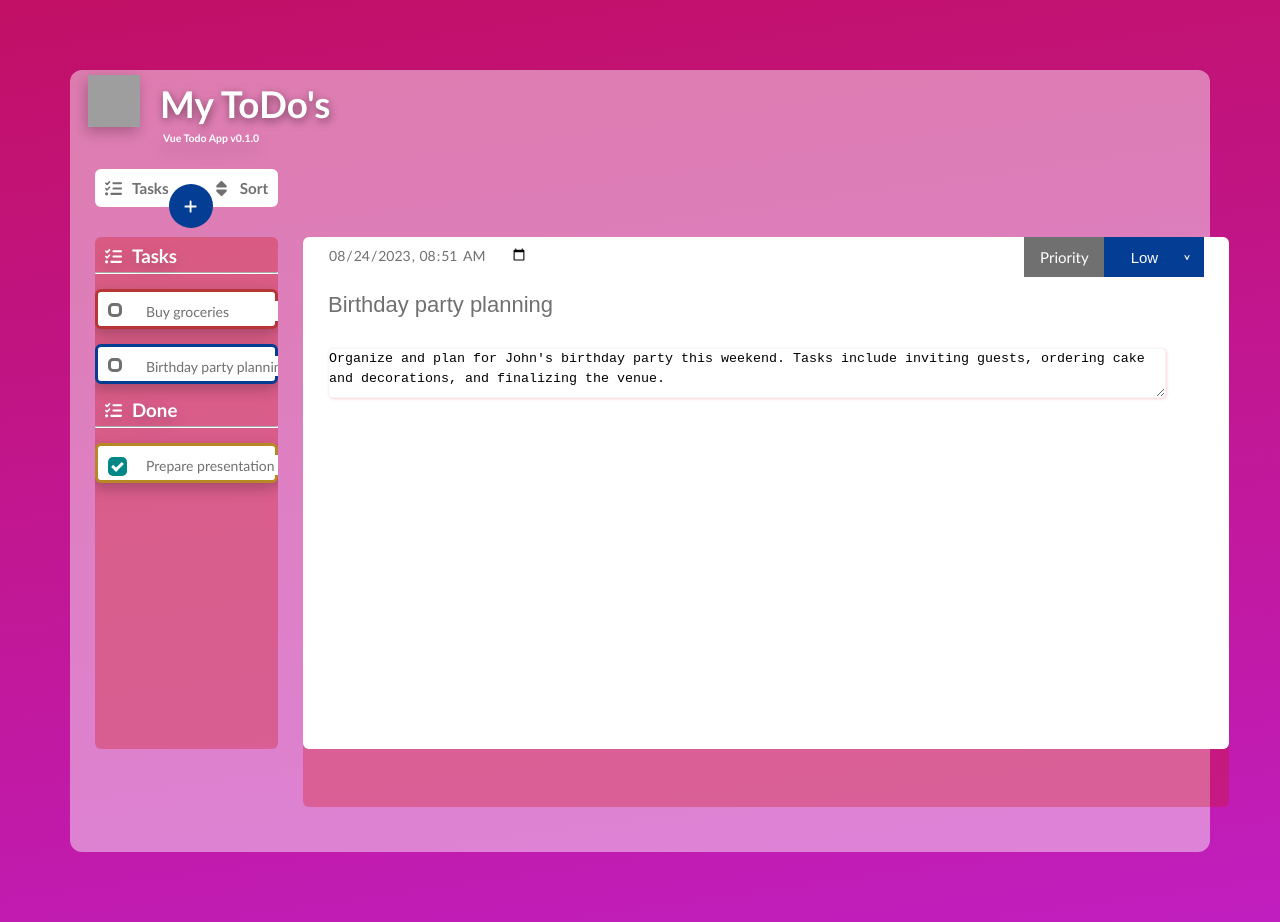
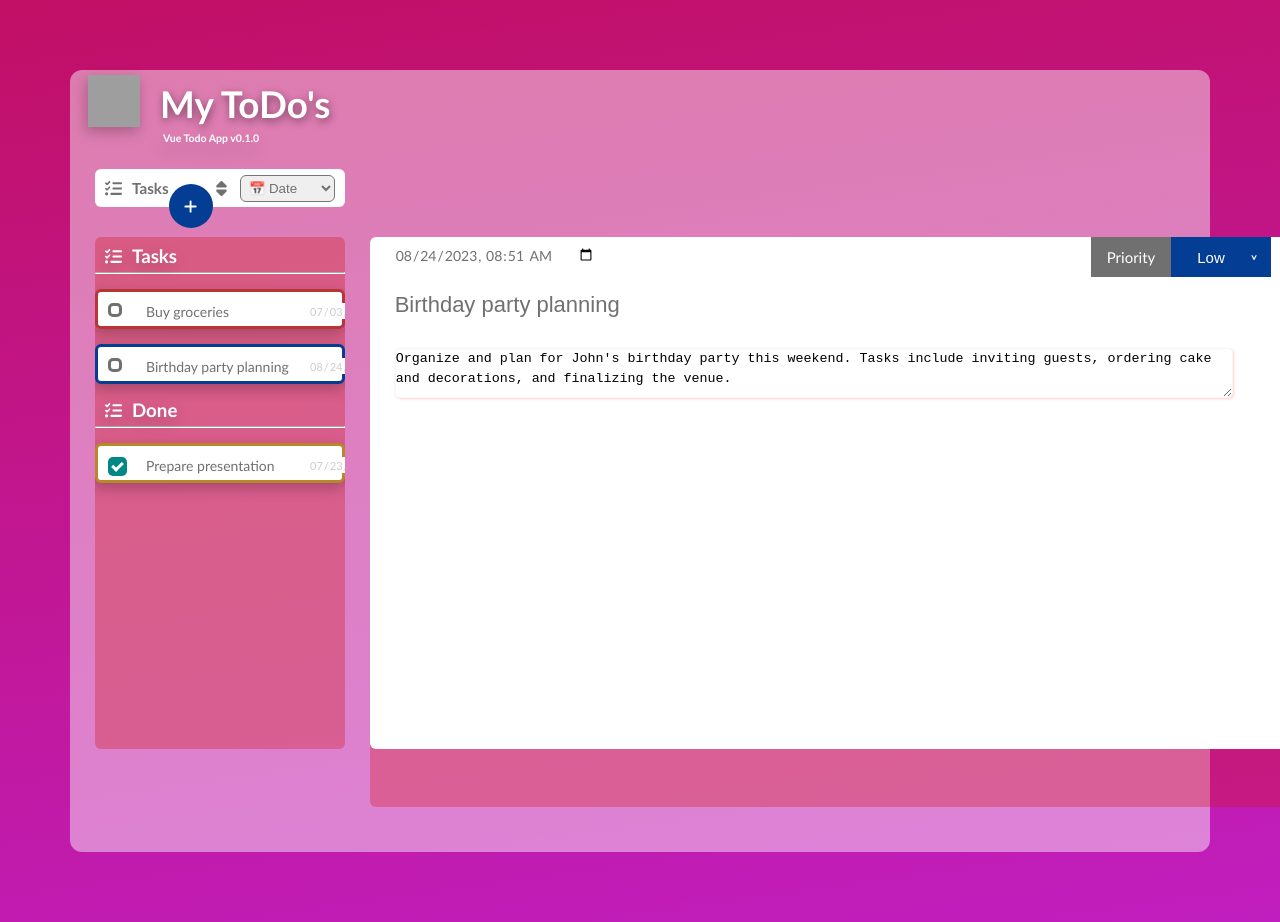
Before and after one commit to reza-nzri/vue-todo-app, a Vue app: page / in a window 1280 px wide. Built offline with nearby package versions, Linux system fonts and the light colour scheme; grey boxes are pictures that could not be loaded.

Commit message:
Sort filter with only 3 options

```diff
--- a/src/components/TopBar.vue
+++ b/src/components/TopBar.vue
@@ -1,10 +1,77 @@
 <script setup lang="ts">
-// Defining custom events
+import { ref, onMounted } from 'vue';
+import { useTaskStore } from '@/store/TaskStore';
+
+const taskStore = useTaskStore();
+
+// # Add Task Button
 const emits = defineEmits(['add-task']);
 
 function addTask() {
   emits('add-task');
 }
+
+// # Sort DropDown
+const currentSortField = ref<'dueDateTime' | 'priority' | 'subject'>('dueDateTime');
+const currentSortOrder = ref<'asc' | 'desc'>('desc');
+
+// ## Default sorting function for initial load
+const defaultSort = () => {
+  taskStore.tasks.sort(
+    // If negative result: (b.dueDateTime is earlier than a.dueDateTime), b will be placed after a in the array.
+    (a, b) => new Date(b.dueDateTime).getTime() - new Date(a.dueDateTime).getTime()
+  );
+};
+
+// ## Toggle sort order function
+const toggleSortOrder = (event: Event) => {
+  const target = event.target as HTMLSelectElement;
+  const sortField = target.value as 'dueDateTime' | 'priority' | 'subject';
+
+  if (currentSortField.value === sortField) {
+    // Toggle sort order if the same field is selected
+    currentSortOrder.value = currentSortOrder.value === 'asc' ? 'desc' : 'asc';
+  } else {
+    // Set to descending order by default when a new field is selected
+    currentSortOrder.value = 'desc';
+    currentSortField.value = sortField;
+  }
+
+  updateSort();
+};
+
+// ## Update sort function
+const updateSort = () => {
+  const sortBy = currentSortField.value;
+  const sortOrder = currentSortOrder.value;
+
+  const sortFunc: { [key: string]: (a: any, b: any) => number } = {
+    dueDateTime: (a, b) =>
+      sortOrder === 'asc'
+        ? new Date(a.dueDateTime).getTime() - new Date(b.dueDateTime).getTime()
+        : new Date(b.dueDateTime).getTime() - new Date(a.dueDateTime).getTime(),
+    priority: (a, b) =>
+      sortOrder === 'asc'
+        ? priorityOrder(a.priority) - priorityOrder(b.priority)
+        : priorityOrder(b.priority) - priorityOrder(a.priority),
+
+    subject: (a, b) =>
+      sortOrder === 'asc' ? a.subject.localeCompare(b.subject) : b.subject.localeCompare(a.subject),
+  };
+
+  taskStore.tasks.sort(sortFunc[sortBy]);
+};
+
+// ## Helper function to determine priority order
+const priorityOrder = (priority: 'high' | 'medium' | 'low') => {
+  const order = { high: 1, medium: 2, low: 3 };
+  return order[priority];
+};
+
+// ## Apply default sort on component mount
+onMounted(() => {
+  defaultSort();
+});
 </script>
 
 <template>
@@ -19,8 +86,12 @@
     </button>
 
     <div class="right-section">
-      <font-awesome-icon icon="fa-solid fa-sort" class="icon" />
-      <h3 class="sort">Sort</h3>
+      <font-awesome-icon icon="fa-solid fa-sort" class="icon change-sort" @click="changeOrderBy" />
+      <select class="sort-select" v-model="currentSortField" @change="toggleSortOrder">
+        <option value="dueDateTime">📅 Date</option>
+        <option value="priority">🎯 Priority</option>
+        <option value="subject">🔠 Subject</option>
+      </select>
     </div>
   </div>
 </template>
@@ -54,15 +125,31 @@
   margin-left: 10px;
 }
 
+/* Sort DropDown */
 .right-section {
   margin-right: 10px;
-  cursor: pointer;
 }
 
 .icon {
   width: 17px;
   height: 17px;
   margin-right: 10px;
+}
+
+.change-sort {
+  cursor: pointer;
+}
+
+.sort {
+  margin-right: 10px;
+}
+
+.sort-select {
+  outline: none;
+  border-radius: var(--box-radius-size);
+  cursor: pointer;
+  color: var(--font-color-gray);
+  padding: 4px;
 }
 
 .add-button {
@@ -103,8 +190,4 @@
 .tasks {
   margin: 0;
 }
-
-.sort {
-  margin: 0;
-}
 </style>
```
